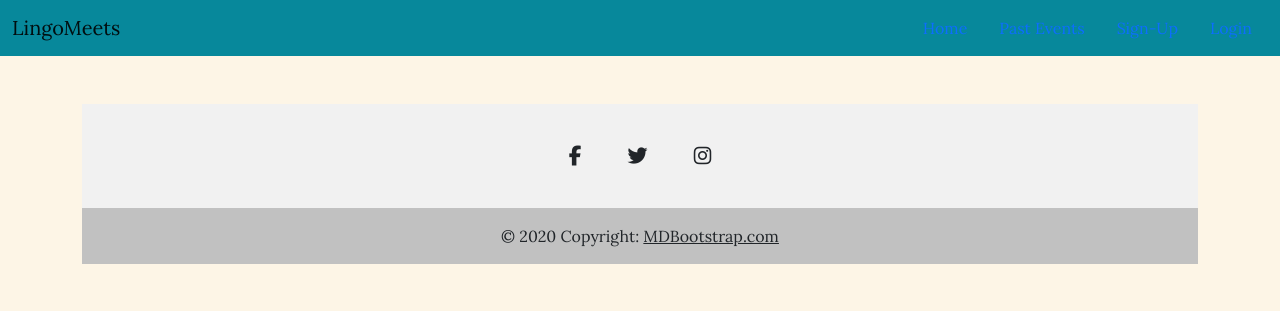
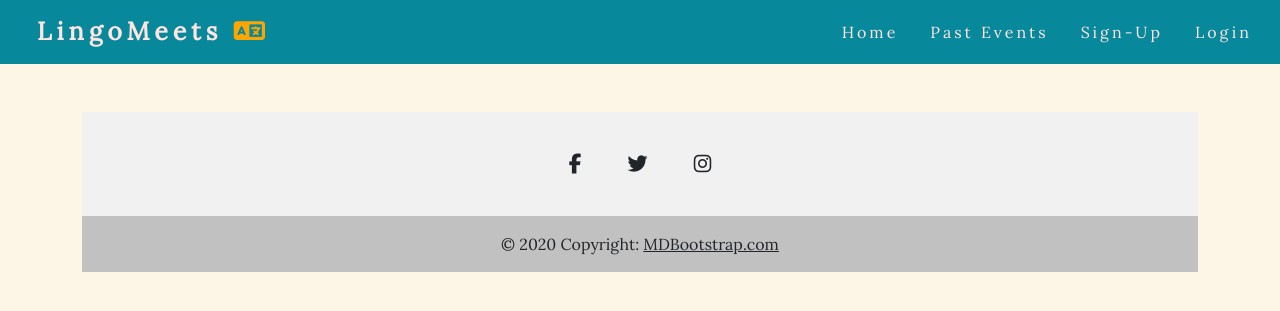
Before and after one commit to keironchaudhry/p4-lingomeets, a Django app: page / in a window 1280 px wide. Shown: the top 311 px of the page. Run offline with Django 3.2, Linux system fonts and the light colour scheme; some libraries are stand-ins or nearby versions.

Commit message:
Add style to navbar and decorate site logo

```diff
--- a/static/css/style.css
+++ b/static/css/style.css
@@ -10,3 +10,21 @@ body {
 .navbar {
     background-color: #07889B;
 }
+
+.navbar i {
+    color: #FFA500;
+}
+
+.nav-item a {
+    text-decoration: none;
+    color: #FFE4E1;
+    letter-spacing: 3px;
+}
+
+#logo {
+    letter-spacing: 5px;
+    font-size: 25px;
+    font-weight: 700;
+    color: #FFE4E1;
+    margin-left: 25px;
+}
--- a/templates/base.html
+++ b/templates/base.html
@@ -27,7 +27,12 @@
 
     <nav class="navbar">
         <div class="container-fluid">
-            <a class="navbar-brand" href="{% url 'home' %}">LingoMeets</a>
+
+            <!-- NavBar Logo -->
+            <a class="navbar-brand" href="{% url 'home' %}" id="logo">
+                LingoMeets <i class="fa-sharp fa-solid fa-language"></i>
+            </a>
+
             <ul class="nav justify-content-end">
                 <li class="nav-item">
                     <a class="nav-link" href="{% url 'home' %}">Home</a>
```
